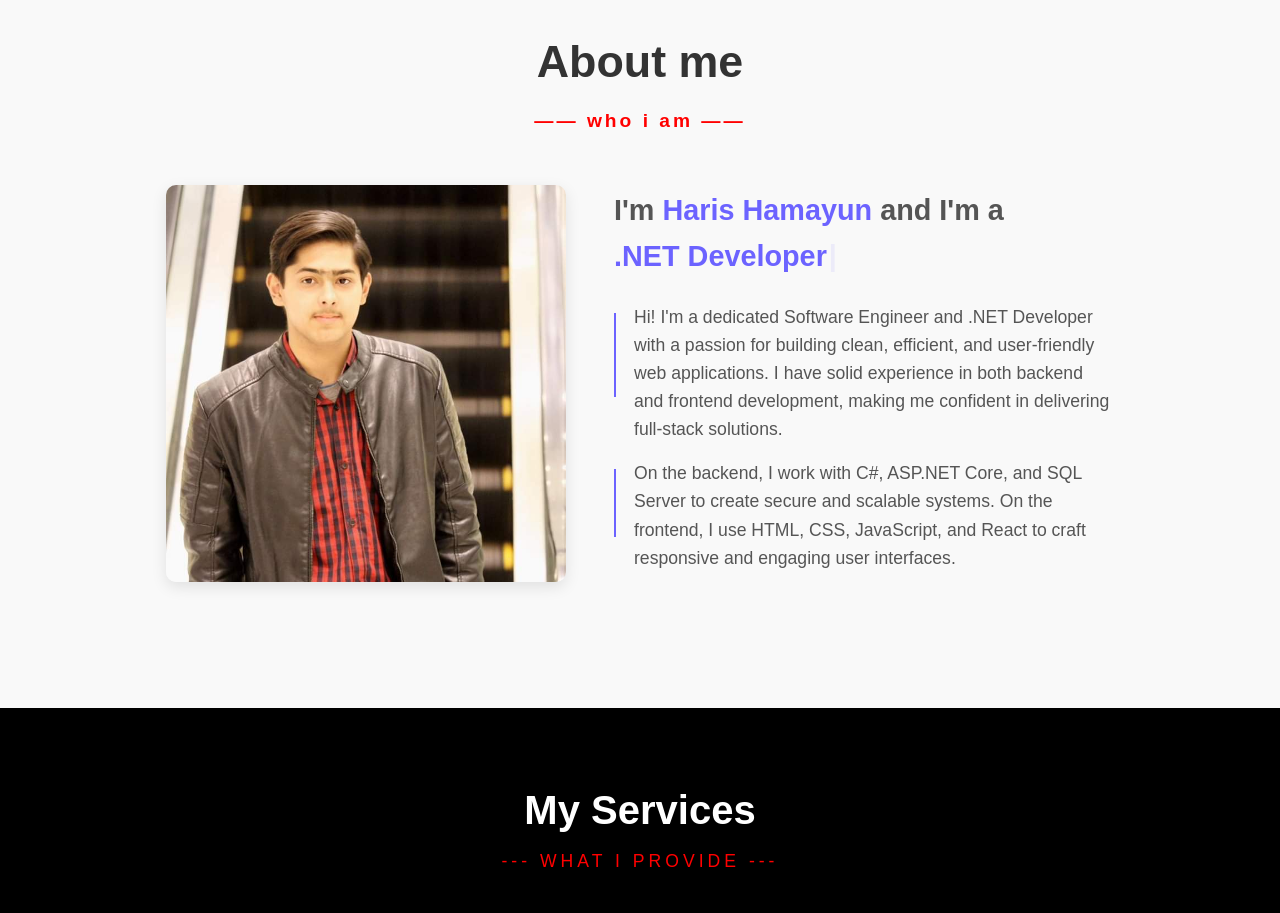
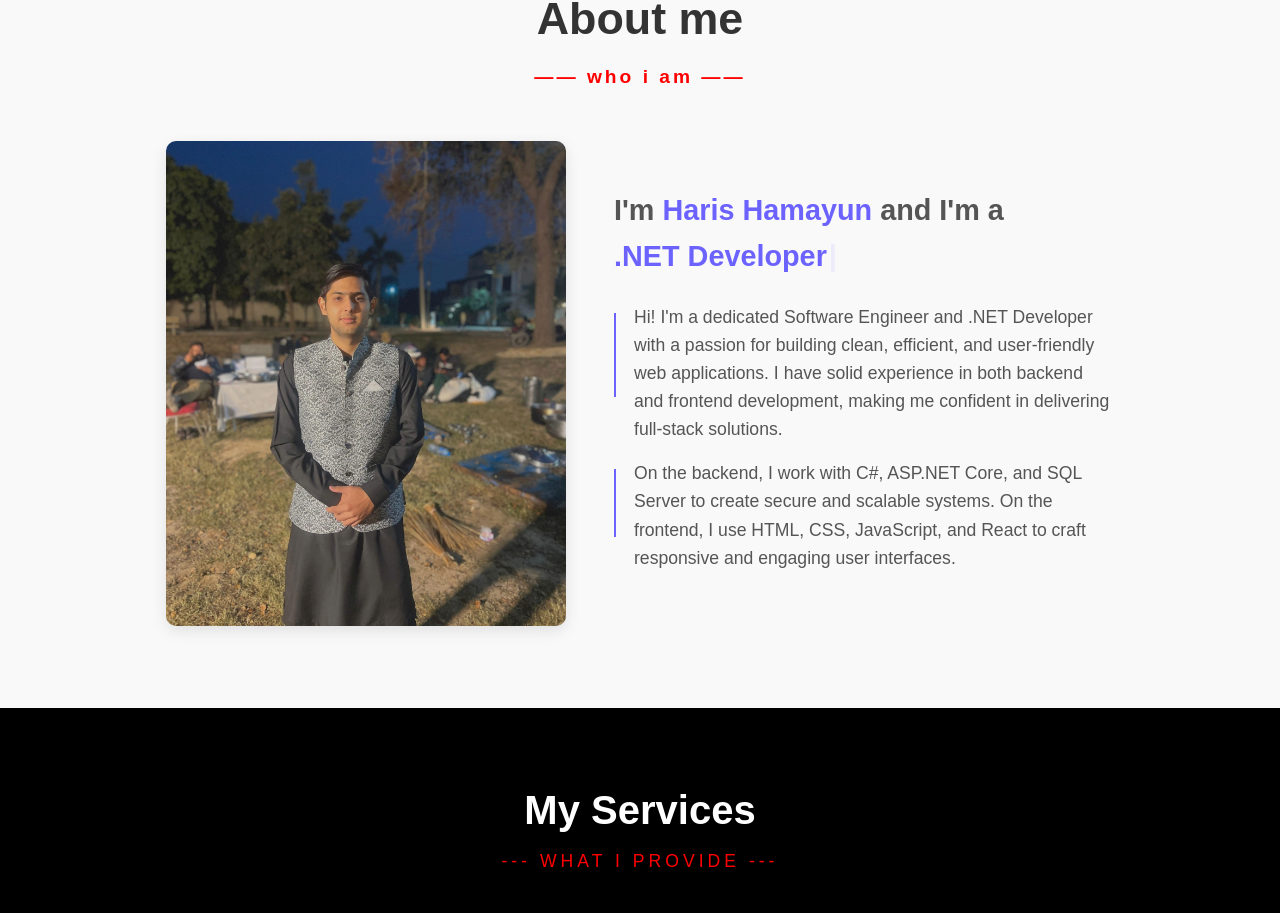
Before and after one commit to Haaris-Hamayun/Portfolio, a React (Vite) app: page / in a window 1280 px wide. Shown: the part 972-1885 px from the top of the page. Built offline with nearby package versions, Linux system fonts and the light colour scheme.

Commit message:
about jsx and css in final now

```diff
--- a/src/pages/About.css
+++ b/src/pages/About.css
@@ -44,11 +44,44 @@
   max-width: 400px;
 }
 
+/* --- START: Profile Image Animation and Styling --- */
+/* Image Styling */
 .about-profile-img {
   width: 100%;
   border-radius: 10px;
-  box-shadow: 0 5px 15px rgba(0,0,0,0.1);
+
+  /* Soft shadow by default */
+  box-shadow: 0 5px 15px rgba(0, 0, 0, 0.1);
+
+  /* Floating animation on page load */
+  animation: floatImage 3s ease-in-out infinite, fadeInImage 1s ease forwards;
+
+  /* Smooth transition for hover */
+  transition: transform 0.4s ease, box-shadow 0.4s ease;
+
+  /* Start hidden for fade-in */
+  opacity: 0;
 }
+
+/* Hover effect: Scale up, slight rotate, and glowing shadow */
+.about-profile-img:hover {
+  transform: scale(1.05) rotate(2deg);
+  box-shadow: 0 12px 30px rgba(108, 99, 255, 0.6);
+}
+
+/* Floating gently up and down */
+@keyframes floatImage {
+  0%   { transform: translateY(0); }
+  50%  { transform: translateY(-10px); }
+  100% { transform: translateY(0); }
+}
+
+/* Fade in with slight scale up */
+@keyframes fadeInImage {
+  from { opacity: 0; transform: scale(0.95); }
+  to   { opacity: 1; transform: scale(1); }
+}
+/* --- END: Profile Image Animation and Styling --- */
 
 .about-section-text {
   flex: 1;
@@ -93,6 +126,7 @@
   display: inline-block;
   text-align: left;
   position: relative;
+  animation: about-fadeIn 0.3s ease;
 }
 
 .about-typing-cursor {
@@ -106,14 +140,9 @@
   50% { opacity: 0; }
 }
 
-/* Animation for text change */
 @keyframes about-fadeIn {
   from { opacity: 0; transform: translateY(10px); }
   to { opacity: 1; transform: translateY(0); }
-}
-
-.about-animated-role {
-  animation: about-fadeIn 0.3s ease;
 }
 
 @media (max-width: 768px) {
--- a/src/pages/About.jsx
+++ b/src/pages/About.jsx
@@ -1,6 +1,8 @@
 import React, { useState, useEffect } from 'react';
 import './About.css';
-import profileImage from './images/FB_IMG_1659867063155.jpg';
+import profileImage from './images/IMG-20250131-WA0028_1.jpg';
+
+
 
 export default function About() {
   const [role, setRole] = useState('');
```
Also changed, not shown: src/pages/images/IMG-20250131-WA0028_1.jpg (added), 1 other file (tests, documents, lock files or other folders).
